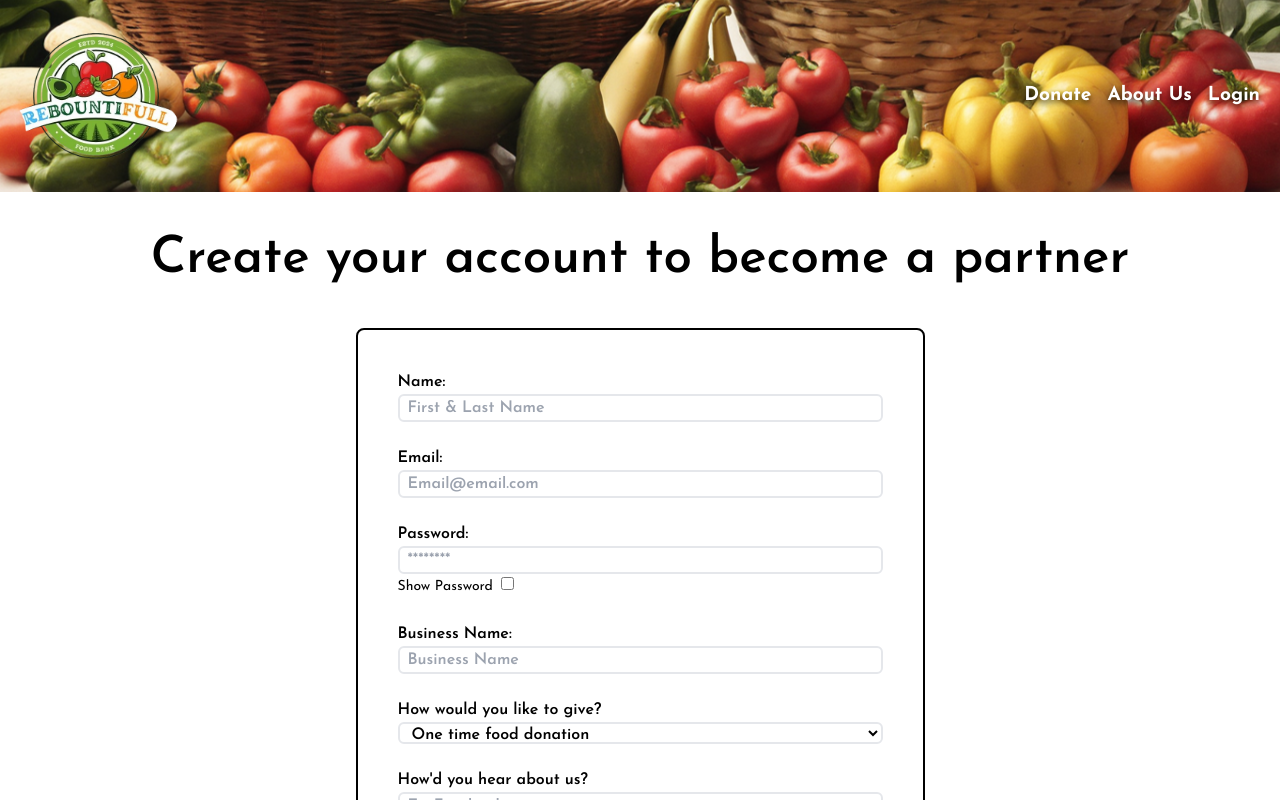
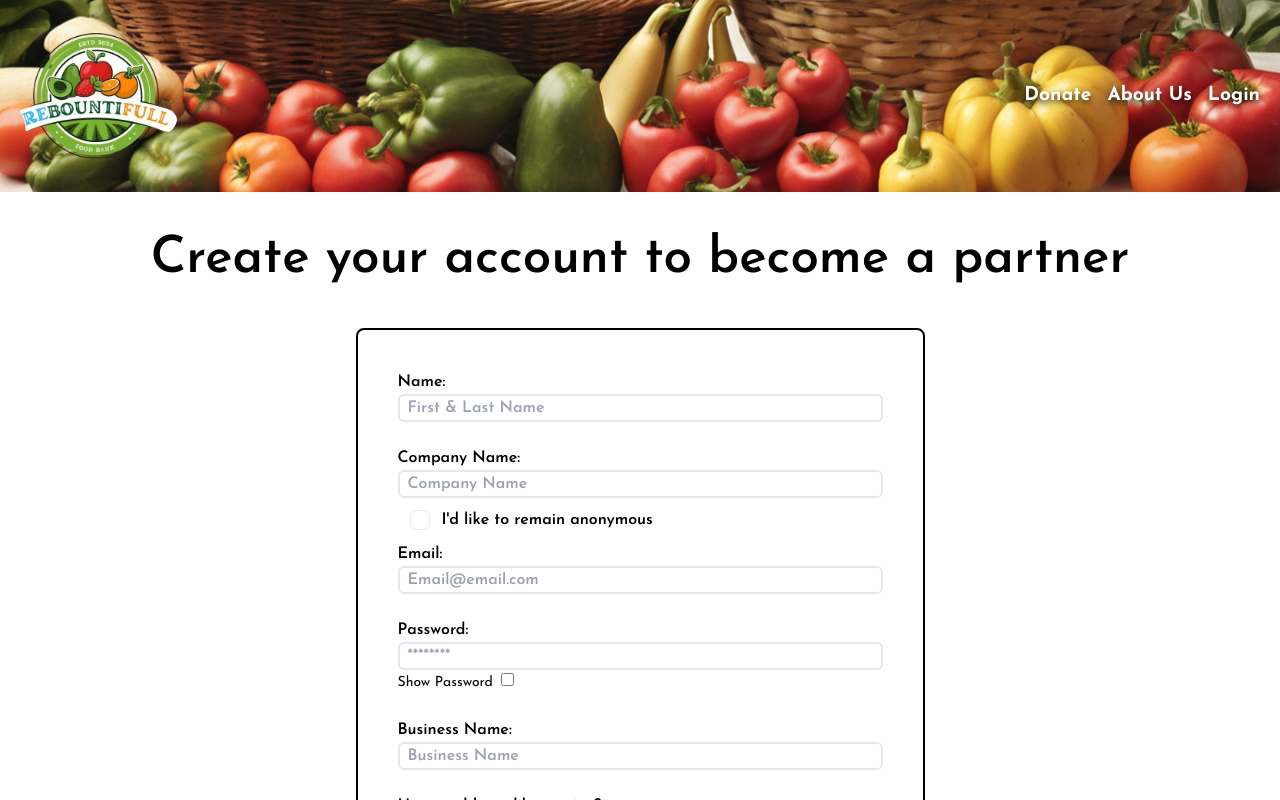
Before and after one commit to sareacct91/ReBountiFull, a React (Vite) app in the folder client/: page /signup/supplier in a window 1280 px wide. Shown: the top 800 px of the page. Built offline with nearby package versions, Linux system fonts and the light colour scheme; no server answers.

Commit message:
added my checkbox back, and changed client signup back

```diff
--- a/client/pages/account.jsx
+++ b/client/pages/account.jsx
@@ -23,15 +23,6 @@ export default function Account() {
           <p></p>
         </div>
       </div>
-
-      <div className="mx-2 mb-2 flex max-w-xl flex-col rounded-lg border-8 border-double border-blue-500 bg-blue-300/40 p-5 font-semibold text-black">
-        <p className="">
-          ReBountiFull helpled my family when we didn't know where our next meal
-          was coming from. It made a world of difference for my growing
-          children.
-          <br />- Mary, a single mom from San Jose
-        </p>
-      </div>
     </div>
   )
 }
--- a/client/src/components/Signup/client.jsx
+++ b/client/src/components/Signup/client.jsx
@@ -91,7 +91,7 @@ export default function Client() {
       <div
         className={` mt-3 text-lg font-bold text-green-600 ${submitted ? "" : "hidden"}`}
       >
-        <p>{username} successfully registered!!</p>
+        <p>{username} Successfully registered!!</p>
       </div>
     );
   };
@@ -155,7 +155,7 @@ export default function Client() {
               value={password}
               onChange={handlePassword}
             />
-            <div>
+            <div className="mb-3">
               <label htmlFor="check" className=" text-sm font-normal">
                 Show Password
               </label>
@@ -177,16 +177,44 @@ export default function Client() {
               onChange={handleSource}
             />
             <br />
-            <label htmlFor="freeform">What is driving you to give?</label>
+            <label htmlFor="freeform">Is there anything you'd like to share?</label>
             <textarea
               className="rounded-md border-2 bg-white px-2 text-black"
               name="freeform"
               rows="4"
               cols="50"
-              placeholder="Enter text here"
+              placeholder="You're encouraged to share what this offering means to you"
               value={freeform}
               onChange={handleFreeform}
             ></textarea>
+            {/* Sarah's Checkbox */}
+             <div className="flex items-center">
+            <label
+              className="relative flex cursor-pointer items-center rounded-full p-3"
+              htmlFor="custom"
+            >
+              <input
+                type="checkbox"
+                className="border-blue-gray-200 before:content[''] before:bg-blue-gray-500 peer relative h-5 w-5 cursor-pointer appearance-none rounded-md border transition-all before:absolute before:left-2/4 before:top-2/4 before:block before:h-12 before:w-12 before:-translate-x-2/4 before:-translate-y-2/4 before:rounded-full before:opacity-0 before:transition-opacity checked:border-red-600 checked:bg-red-600 checked:before:bg-gray-900 hover:before:opacity-10"
+                id="custom"
+              />
+              <span className="pointer-events-none absolute left-2/4 top-2/4 -translate-x-2/4 -translate-y-2/4 text-white opacity-0 transition-opacity peer-checked:opacity-100">
+                <svg
+                  xmlns="http://www.w3.org/2000/svg"
+                  className="h-3 w-3"
+                  viewBox="0 0 20 20"
+                  fill="currentColor"
+                >
+                  <path
+                    fillRule="evenodd"
+                    d="M3.172 5.172a4 4 0 015.656 0L10 6.343l1.172-1.171a4 4 0 115.656 5.656L10 17.657l-6.828-6.829a4 4 0 010-5.656z"
+                    clipRule="evenodd"
+                  ></path>
+                </svg>
+              </span>
+            </label>
+            <p>You may use my story to reach others</p>
+            </div>
             <button
               className="mt-10 bg-blue-600 text-white"
               type="submit"
--- a/client/src/components/Signup/supplier.jsx
+++ b/client/src/components/Signup/supplier.jsx
@@ -151,6 +151,43 @@ export default function Supplier() {
               onChange={handleName}
             />
             <br />
+            <label className="mr-3" htmlFor="name">
+              Company Name:
+            </label>
+            <input
+              className="rounded-md border-2 bg-white px-2 text-black"
+              type="text"
+              name="name"
+              placeholder="Company Name"
+            />
+            {/* Sarah's Checkbox */}
+            <div className="flex items-center">
+            <label
+              className="relative flex cursor-pointer items-center rounded-full p-3"
+              htmlFor="custom"
+            >
+              <input
+                type="checkbox"
+                className="border-blue-gray-200 before:content[''] before:bg-blue-gray-500 peer relative h-5 w-5 cursor-pointer appearance-none rounded-md border transition-all before:absolute before:left-2/4 before:top-2/4 before:block before:h-12 before:w-12 before:-translate-x-2/4 before:-translate-y-2/4 before:rounded-full before:opacity-0 before:transition-opacity checked:border-red-600 checked:bg-red-600 checked:before:bg-gray-900 hover:before:opacity-10"
+                id="custom"
+              />
+              <span className="pointer-events-none absolute left-2/4 top-2/4 -translate-x-2/4 -translate-y-2/4 text-white opacity-0 transition-opacity peer-checked:opacity-100">
+                <svg
+                  xmlns="http://www.w3.org/2000/svg"
+                  className="h-3 w-3"
+                  viewBox="0 0 20 20"
+                  fill="currentColor"
+                >
+                  <path
+                    fillRule="evenodd"
+                    d="M3.172 5.172a4 4 0 015.656 0L10 6.343l1.172-1.171a4 4 0 115.656 5.656L10 17.657l-6.828-6.829a4 4 0 010-5.656z"
+                    clipRule="evenodd"
+                  ></path>
+                </svg>
+              </span>
+            </label>
+            <p>I'd like to remain anonymous</p>
+            </div>
             <label htmlFor="email">Email:</label>
             <input
               className="rounded-md border-2 bg-white px-2 text-black"
@@ -170,7 +207,7 @@ export default function Supplier() {
               value={password}
               onChange={handlePassword}
             />
-            <div>
+            <div className="">
               <label htmlFor="check" className=" font-normal text-sm">Show Password</label>
               <input
                 id="check"
```
